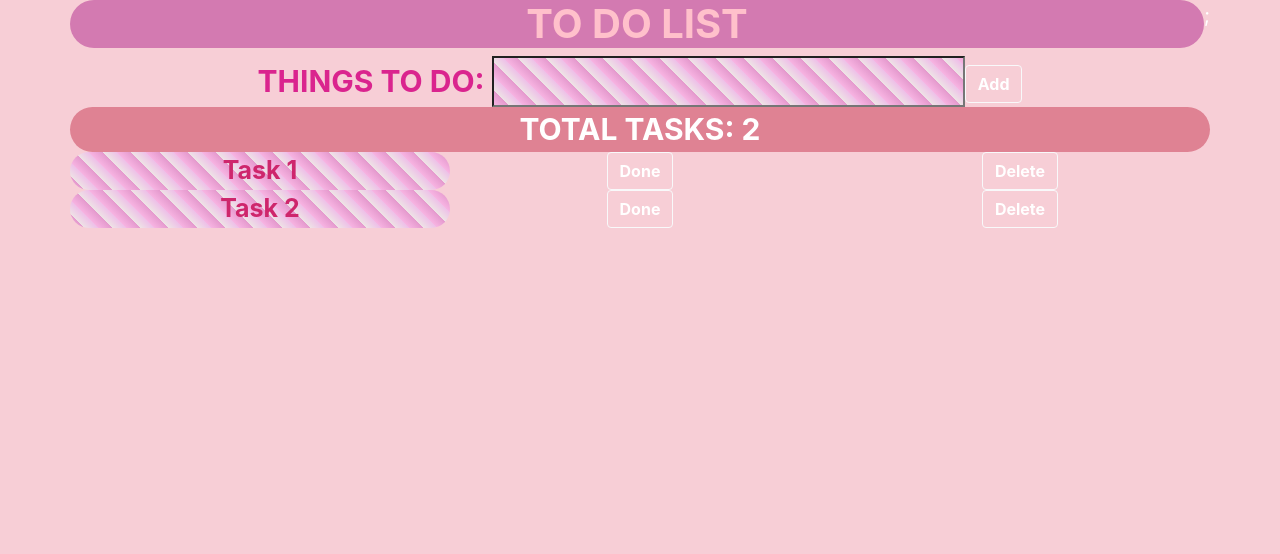
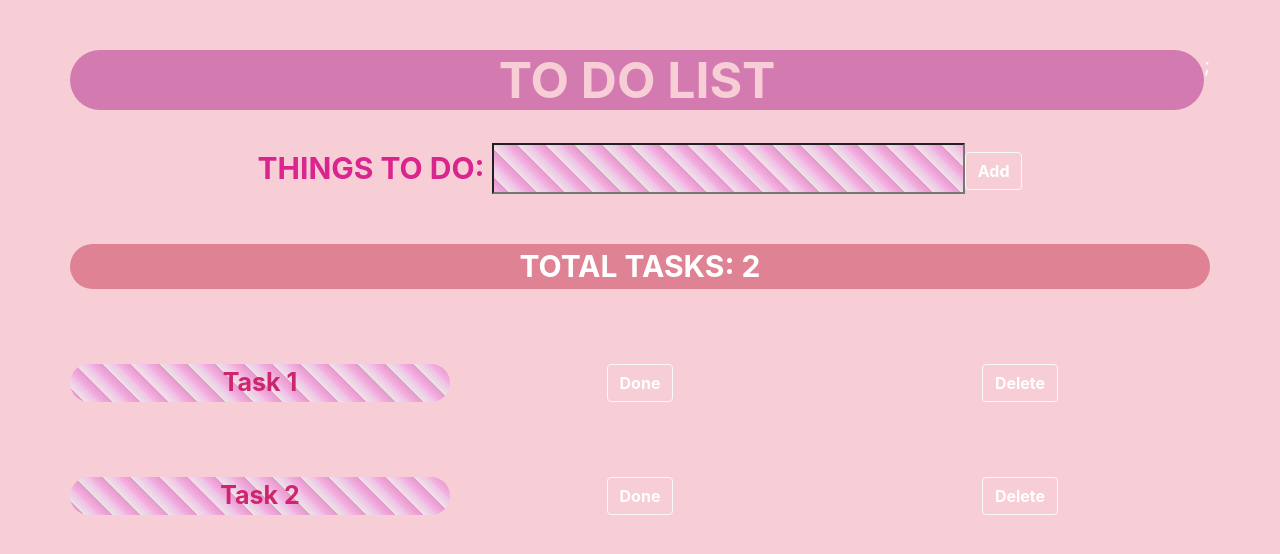
Before and after one commit to gemsterina/todo-app-frontend, a React app: page / in a window 1280 px wide. Shown: the top 554 px of the page. Built offline with nearby package versions, Linux system fonts and the light colour scheme.

Commit message:
tidied css and row padding

```diff
--- a/src/components/Header.js
+++ b/src/components/Header.js
@@ -5,7 +5,7 @@
 
     render(){
         return (
-            <div className="row" style={styles.rowHeight} >
+            <div className="row" style={styles.taskRow} >
                  <h1 style={styles.header} className="col-lg">TO DO LIST</h1>;
             </div>
         )
@@ -17,16 +17,15 @@
     header: {
         background: "#D37AB1",
         fontFamily: "Sarabun', sans-serif",
-        fontSize: "100",
+        fontSize: "150",
         textAlign: "center",
-        borderRadius: "30px",
-        padding: "40 0 40 0"
+        borderRadius: "30px"
     },
 
-    rowHeight: {
-         margin: "100 0 100 0",
-    }
-
+    taskRow: {
+        paddingTop: "50px",
+        paddingBottom: "25px"
+    },
     }
 
 
--- a/src/components/InputBox.js
+++ b/src/components/InputBox.js
@@ -5,7 +5,7 @@
 
     render(){
         return  (
-            <div className="rowHeight row">
+            <div className="row">
                 <div className="col-lg">
                        <form style = {styles.formfield}>
                             THINGS TO DO: <input type="text" name="entry" id="formColor" />
--- a/src/components/TaskList.js
+++ b/src/components/TaskList.js
@@ -6,7 +6,7 @@
     render(){
         return (
             <div>
-                <div className="row" style={styles}>
+                <div className="row" style={styles.taskRow}>
                     <div className="col-sm" id="task">
                         Task 1
                     </div>
@@ -20,7 +20,7 @@
                 </div>
 
 
-                <div className="row" style={styles.list}>
+                <div className="row" style={styles.taskRow}>
                         <div className="col-sm" id="task">
                             Task 2
                     </div>
@@ -43,13 +43,13 @@
 
 
 
-    list: {
-            margin: "50 0 50 0"
-        } ,
 
-     rowHeight: {
-             margin: "100 0 100 0",
-           },
+
+
+    taskRow: {
+           paddingTop: "50px",
+           paddingBottom: "25px"
+       },
 
     buttonLook: {
 
--- a/src/components/TotalCounter.js
+++ b/src/components/TotalCounter.js
@@ -5,7 +5,7 @@
 
     render(){
         return (
-            <div className= "row" style={styles.rowHeight}>
+            <div className= "row" style={styles.taskRow}>
                 <div style={styles.counter} className="col-lg">
 
                  TOTAL TASKS: 2
@@ -27,9 +27,10 @@
 
     },
 
-    rowHeight: {
-        margin: "100 0 100 0",
-   }
+    taskRow: {
+        paddingTop: "50px",
+        paddingBottom: "25px"
+    },
 }
 
 export default TotalCounter;
--- a/src/index.css
+++ b/src/index.css
@@ -14,8 +14,9 @@
 }
 
 h1 {
-  color: pink;
+  color:#F7CED6;
   font-weight: bold;
+  font-size: 50px;
 }
 
 code {
```
